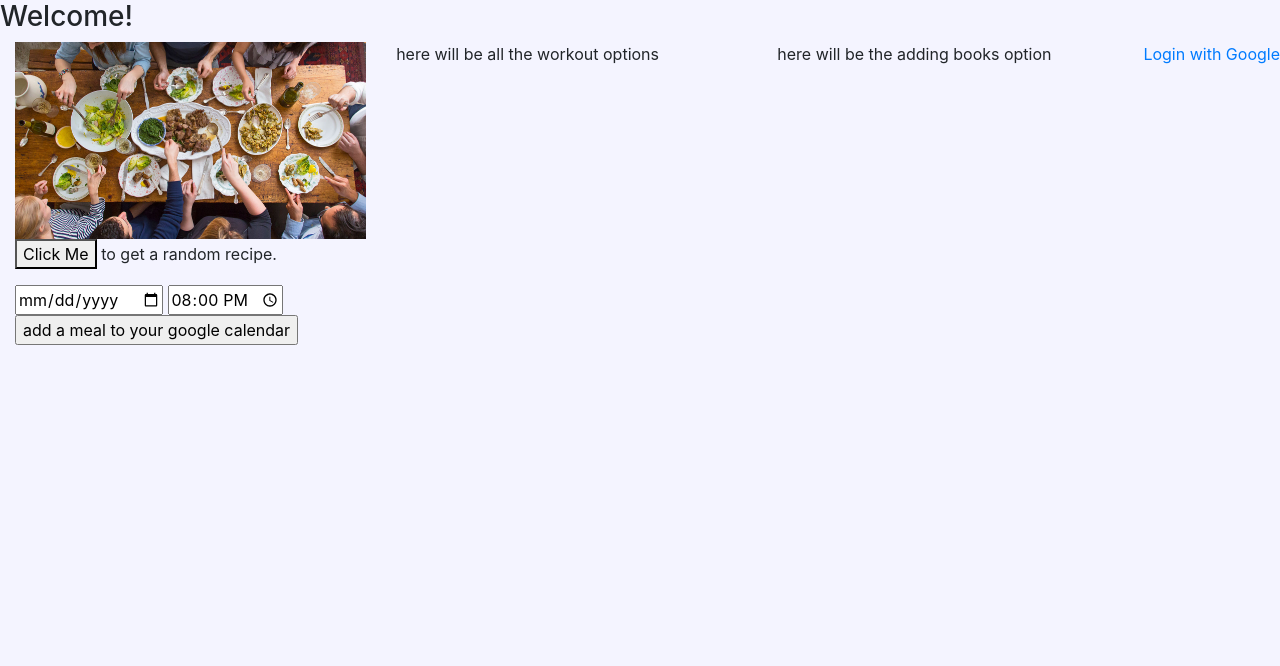
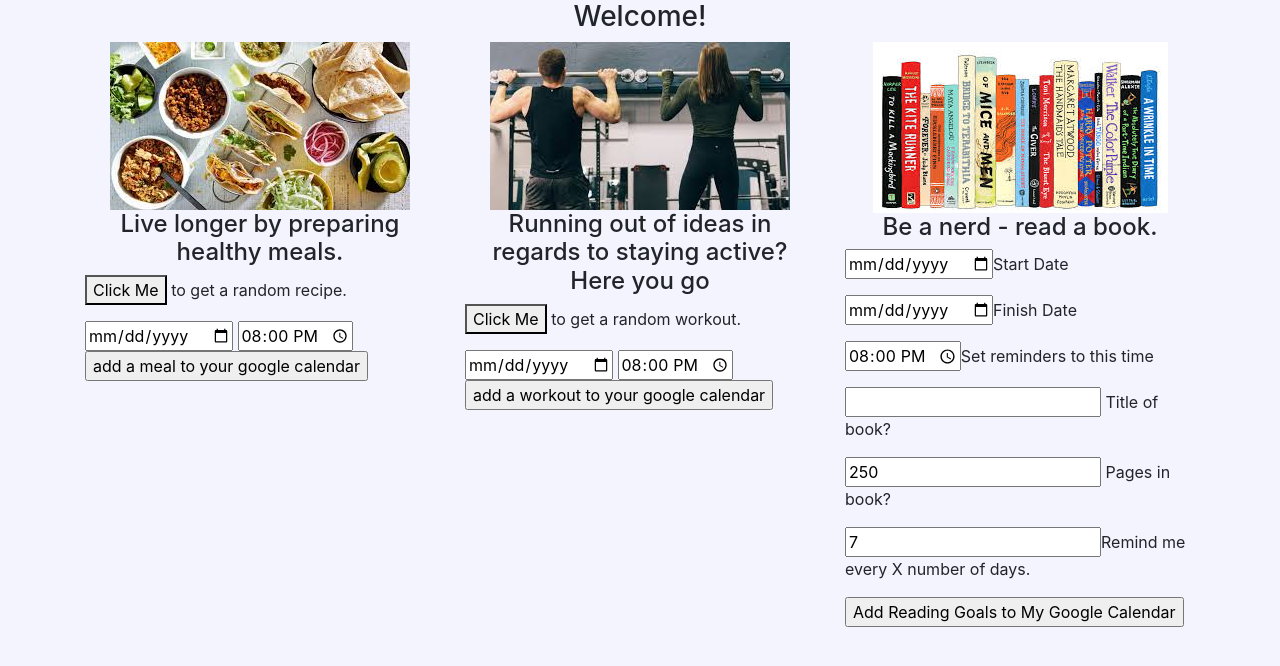
Before and after one commit to hayesmit/eudaemo, a Django app: page / in a window 1280 px wide. Shown: the part 112-778 px from the top of the page. Run offline with Django 3.2, Linux system fonts and the light colour scheme; some libraries are stand-ins or nearby versions.

Commit message:
able to add workout to google calendar, able to add book breakdown to calendar as well

```diff
--- a/meals_app/models.py
+++ b/meals_app/models.py
@@ -15,3 +15,7 @@ class Recipe(models.Model):
 
     def __str__(self):
         return self.name
+
+
+class Workout(models.Model):
+    workout = models.CharField(max_length=10000)
--- /dev/null
+++ b/meals_app/static/meals_app/oneWorkout.js
@@ -0,0 +1,44 @@
+let addWorkout = document.getElementById("One_Workout")
+addWorkout.addEventListener('click', function(e){
+console.log('button pressed')
+fetch('/one_workout', {
+    method: 'GET'
+}).then(function(response){
+    response.json();
+    })
+    .then(function(myjson){
+    console.log(myjson)
+//    myjson = myjson.split(', ');
+//    for line in myjson:
+//        let workout_data = document.createElement('li');
+//        document.getElementById('one_workout_list').appendChild(workout_data);
+})
+})
+
+
+
+//let addMeal = document.getElementById('One_Meal')
+//addMeal.addEventListener('click', function(e){
+//document.getElementById("One_Meal").innerText = 'Add Another Meal';
+//fetch('/one_day', {
+//    method: 'GET'
+//}).then(function(response){
+//    return response.json();
+//    })
+//    .then(function(myjson){
+////        console.log(myjson)
+//    let meal_data = document.createElement('li');
+//    meal_data.innerText = 'Name: ' + myjson['name'] + '  Prep Time: ' + myjson['prep_time'] + '  Cook Time: ' + myjson['cook time'] + '  Servings: ' + myjson['servings']
+//    let meal_shopping_list = document.createElement('li');
+//    meal_shopping_list.innerText = 'Shopping List: ' + myjson['shopping_list'];
+//    let meal_recipe = document.createElement('li');
+//    meal_recipe.innerText = 'Recipe: ' + myjson['recipe'];
+//    let meal_directions = document.createElement('li');
+//    meal_directions.innerText = 'Directions: ' + myjson['instructions'];
+//    document.getElementById('one_meal_lists').appendChild(meal_data);
+//    document.getElementById('one_meal_lists').appendChild(meal_shopping_list);
+//    document.getElementById('one_meal_lists').appendChild(meal_recipe);
+//    document.getElementById('one_meal_lists').appendChild(meal_directions);
+//    document.getElementById('One_Meal').innerText = 'Add Another Meal';
+//})
+//})
--- a/meals_app/static/meals_app/styles.css
+++ b/meals_app/static/meals_app/styles.css
@@ -22,3 +22,29 @@ display:inline;
 #google_login{
 color = blue;
 }
+
+div > img{
+max-width: 100%;
+max-height: 788px;
+}
+
+img{
+display: block;
+  margin-left: auto;
+  margin-right: auto;
+}
+
+h3{
+text-align: center;
+}
+
+
+h4{
+text-align:center;
+}
+
+
+#moveLogin{
+text-align: center;
+color: red;
+}
--- a/meals_app/templates/base.html
+++ b/meals_app/templates/base.html
@@ -8,6 +8,7 @@
     <link rel="stylesheet" href="https://stackpath.bootstrapcdn.com/bootstrap/4.3.1/css/bootstrap.min.css" integrity="sha384-ggOyR0iXCbMQv3Xipma34MD+dH/1fQ784/j6cY/iJTQUOhcWr7x9JvoRxT2MZw1T" crossorigin="anonymous">
     <link rel="stylesheet" type="text/css" href="{% static 'meals_app/styles.css' %}">
     <link rel="icon" href="{% static 'meals_app/logo.png' %}">
+
 </head>
 <body>
 <h1>Eudaemo</h1>
--- a/meals_app/templates/core/home.html
+++ b/meals_app/templates/core/home.html
@@ -11,22 +11,21 @@
 
         {% if user.is_authenticated %}
         <h3>Welcome {{ user.username}}!</h3><br/>
-
-        <a href="{% url 'logout' %}">logout</a>
         {% else %}
         <h3>Welcome!</h3>
-        <a href="{% url 'social:begin' 'google-oauth2' %}">Login with Google</a>
+
         {% endif %}
 
 </div>
 {% endblock %}
 {% block content %}
+<div class="container">
     <div class="row">
-    <div class="col">
-        <img src="{% static 'meals_app/Hero-Dinner-Party.jpg' %}" id="dinner_table"  width="100%">
+        <div class="col-sm-4">
+            <img src="{% static 'meals_app/dinner-party.jpg' %}"  >
+            <h4>Live longer by preparing healthy meals.</h4>
             <p ><button id="One_Meal">Click Me</button> to get a random recipe.</p>
                 <ul id="one_meal_lists">
-
                 </ul>
 
             <form action="{% url 'meals_app:add_meal' %}" method="post">
@@ -37,11 +36,40 @@
             </form>
             <script src="{% static 'meals_app/oneMeal.js' %}"></script>
         </div>
-    <div class="col">
-      <p>here will be all the workout options</p>
+
+
+        <div class="col-sm-4">
+            <img src="{% static 'meals_app/workout.jpg' %}">
+            <h4>Running out of ideas in regards to staying active? Here you go</h4>
+            <p ><button id="One_Workout">Click Me</button> to get a random workout.</p>
+            <ul id="one_workout_list">
+            </ul>
+            <form action="{% url 'meals_app:add_workout' %}" method="post">
+                {% csrf_token %}
+                <input type="date" name="workoutCalDate">
+                <input type="time" name="workoutCalTime" value="20:00">
+                <input type="submit" value="add a workout to your google calendar">
+            </form>
+            <script src="{% static 'meals_app/oneWorkout.js' %}"></script>
+
         </div>
-    <div class="col">
-        <p>here will be the adding books option</p>
+        <div class="col-sm-4">
+            <img src="{% static 'meals_app/books.jpg' %}">
+            <h4>Be a nerd - read a book.</h4>
+            <form action="{% url 'meals_app:add_book' %}" method="post">
+                {% csrf_token %}
+                <p><input type="date" name="bookStartDate">Start Date</p>
+                <p><input type="date" name="bookFinishDate">Finish Date</p>
+                <p><input type="time" name="bookReminderTime" value="20:00">Set reminders to this time</p>
+                <p><input type="text" name="title"> Title of book?</p>
+                <p><input type="number" name="pages" value="250"> Pages in book?</p>
+                <p><input type="number" name="reminderFrequency" value="7">Remind me every X number of days.</p>
+                <input type="submit" value="Add Reading Goals to My Google Calendar">
+            </form>
+            <script src="{% static 'meals_app/books.js' %}"></script>
+
+
+        </div>
     </div>
 </div>
 {% endblock %}
--- a/meals_app/urls.py
+++ b/meals_app/urls.py
@@ -6,6 +6,9 @@ app_name = "meals_app"
 urlpatterns = [
     path('', views.home, name='home'),
     path('add_meal', views.add_meal, name='add_meal'),
+    path('add_workout', views.add_workout, name='add_workout'),
     path('one_day', views.one_day, name='one_day'),
+    path('one_workout', views.one_workout, name='one_workout'),
+    path('add_book', views.add_book, name='add_book'),
 ]
 # posibly need to add asView to the end of views
--- a/meals_app/views.py
+++ b/meals_app/views.py
@@ -4,8 +4,9 @@ from googleapiclient.discovery import build
 from django.contrib.auth.decorators import login_required
 from oauth2client import file, client
 import datetime
+from datetime import datetime, timedelta, date
 import random
-from .models import Recipe
+from .models import Recipe, Workout
 from django.shortcuts import get_object_or_404
 from django.core import serializers
 from django.http import JsonResponse
@@ -29,14 +30,12 @@ def add_meal(request):
     time[0] = str(int(time[0])+1)
     # print('time changed to')
     # print(time)
-
     # if i decide to add the  shopping list to the previous sunday this will be helpful
     # parsDate = query['calDate']
     # parsDate = parsDate.split('-')
     # print('parsDate is ' + parsDate[0])
     # print(datetime.datetime.today().weekday())
     # print(datetime.datetime(int(parsDate[0]), int(parsDate[1]), int(parsDate[2]), 9, 51, 47, 244794).weekday())
-
     social = request.user.social_auth.get(provider='google-oauth2')
     access_token = social.extra_data['access_token']
     credentials = client.AccessTokenCredentials(access_token, 'eudaemo')
@@ -60,3 +59,152 @@ def one_day(request):
     meal_details = get_object_or_404(Recipe, pk=random_meal)
     data = {'cook time': meal_details.cook_time, 'name': meal_details.name, 'shopping_list': meal_details.shopping_list, 'instructions': meal_details.instructions, 'prep_time': meal_details.prep_time, 'servings': meal_details.servings, 'recipe': meal_details.ingredients}
     return JsonResponse(data)
+
+
+def one_workout(request):
+    random_workout = random.randint(1, 62)
+    workout_details = get_object_or_404(Workout, pk=random_workout)
+    data = {'workout': workout_details.workout}
+    return JsonResponse(data)
+
+
+@login_required
+def add_workout(request):
+    # if request.user.is_authenticated:
+        random_workout = random.randint(1, 62)
+        workout_details = get_object_or_404(Workout, pk=random_workout)
+        print(workout_details.workout)
+        query = request.POST
+        # print(query)
+        print('this is the calDate')
+        print((query['workoutCalDate']))
+        time = query['workoutCalTime'].split(':')
+        time[0] = str(int(time[0])+1)
+        social = request.user.social_auth.get(provider='google-oauth2')
+        access_token = social.extra_data['access_token']
+        credentials = client.AccessTokenCredentials(access_token, 'eudaemo')
+        GMT_OFF = '-07:00'
+        EVENT = {
+            'summary': "Today's Workout",
+            'start': {'dateTime': str(query['workoutCalDate'])+'T' + query['workoutCalTime'] + ':00%s' % GMT_OFF},
+            'end': {'dateTime': str(query['workoutCalDate'])+'T' + time[0] + ':' + time[1] + ':00%s' % GMT_OFF},
+            'description': 'Workout: ' + workout_details.workout
+        }
+        service = build('calendar', 'v3', credentials=credentials)
+        event = service.events().insert(calendarId='primary', body=EVENT).execute()
+        print(event)
+        return render(request, 'core/home.html')
+    # else:
+    #     return render(request, 'registration/login.html')
+
+
+@login_required
+def add_book(request):
+    query = request.POST
+    title = query['title']
+    startDate = query['bookStartDate']
+    bookFinishDate = query['bookFinishDate']
+    frequency = query['reminderFrequency']
+    pages = int(query['pages'])
+    start = datetime.strptime(startDate, "%Y-%m-%d")
+    # print('start date: ' + str(start))
+    # print(start + timedelta(days=1)) to add days to start day
+    # print(query['bookFinishDate'])
+    finish = datetime.strptime(bookFinishDate, "%Y-%m-%d")
+    totalTime = 0
+    while start + timedelta(days=totalTime) != finish:
+        totalTime += 1
+    totalTime += 1
+    # print(totalTime)
+    PPD = pages/totalTime
+    # print(PPD)
+    better_date = str(start)
+    # print('better date: ' + better_date)
+    better_date = better_date.split(' ')
+    # print('new better_date: ' + better_date[0])
+    start_adding_goals = 0
+    while start_adding_goals < totalTime + int(frequency):
+        # day_adding_goal = start +timedelta(days=start_adding_goals)
+        if start_adding_goals == 0:
+            time = query['bookReminderTime'].split(':')
+            time[0] = str(int(time[0])+1)
+            social = request.user.social_auth.get(provider='google-oauth2')
+            access_token = social.extra_data['access_token']
+            credentials = client.AccessTokenCredentials(access_token, 'eudaemo')
+            GMT_OFF = '-07:00'
+            EVENT = {
+                'summary': "Start reading " + title,
+                'start': {'dateTime': str(query['bookStartDate'])+'T' + query['bookReminderTime'] + ':00%s' % GMT_OFF},
+                'end': {'dateTime': str(query['bookStartDate'])+'T' + time[0] + ':' + time[1] + ':00%s' % GMT_OFF},
+                'description': 'Today is the day you planned on starting to read the book ' + title + '. Good luck completing it before ' + bookFinishDate + "."
+            }
+            service = build('calendar', 'v3', credentials=credentials)
+            event = service.events().insert(calendarId='primary', body=EVENT).execute()
+            print(event)
+            start_adding_goals = start_adding_goals + int(frequency)
+        elif start_adding_goals >= totalTime:
+            time = query['bookReminderTime'].split(':')
+            time[0] = str(int(time[0])+1)
+            social = request.user.social_auth.get(provider='google-oauth2')
+            access_token = social.extra_data['access_token']
+            credentials = client.AccessTokenCredentials(access_token, 'eudaemo')
+            GMT_OFF = '-07:00'
+            EVENT = {
+                'summary': title + ' Finished',
+                'start': {'dateTime': str(query['bookFinishDate'])+'T' + query['bookReminderTime'] + ':00%s' % GMT_OFF},
+                'end': {'dateTime': str(query['bookFinishDate'])+'T' + time[0] + ':' + time[1] + ':00%s' % GMT_OFF},
+                'description': 'If you are able to finish ' + title + ' before the end of today you have achieved your goal'
+            }
+            service = build('calendar', 'v3', credentials=credentials)
+            event = service.events().insert(calendarId='primary', body=EVENT).execute()
+            print(event)
+            return render(request, 'core/home.html')
+        elif start_adding_goals < totalTime:
+            time = query['bookReminderTime'].split(':')
+            time[0] = str(int(time[0])+1)
+            page_goal = str(int(round(start_adding_goals * PPD)))
+            google_date = start + timedelta(days=start_adding_goals)
+            google_date = str(google_date).split(" ")
+            google_date = google_date[0]
+            print('google date is:' + google_date)
+            social = request.user.social_auth.get(provider='google-oauth2')
+            access_token = social.extra_data['access_token']
+            credentials = client.AccessTokenCredentials(access_token, 'eudaemo')
+            GMT_OFF = '-07:00'
+            EVENT = {
+                'summary': title + ' page: ' + page_goal,
+                'start': {'dateTime': google_date+'T' + query['bookReminderTime'] + ':00%s' % GMT_OFF},
+                'end': {'dateTime': google_date+'T' + time[0] + ':' + time[1] + ':00%s' % GMT_OFF},
+                'description': 'If you are at page ' + page_goal + ' by the end of today, then you are on track for completing ' + title + ' before ' + bookFinishDate + '.'
+            }
+            service = build('calendar', 'v3', credentials=credentials)
+            event = service.events().insert(calendarId='primary', body=EVENT).execute()
+            print(event)
+            start_adding_goals = start_adding_goals + int(frequency)
+    return render(request, 'core/home.html')
+
+
+    # reminderFrequency = query['reminderFrequency']
+    # bookReminderTime = query['bookReminderTime']
+    # startDay =
+    # while totalTime
+
+#     > s = '2004/03/30'
+# >>> date = datetime.strptime(s, "%Y/%m/%d")
+# >>> modified_date = date + timedelta(days=1)
+# >>> datetime.strftime(modified_date, "%Y/%m/%d")
+# '2004/03/31'
+
+
+
+
+     # <form action="{% url 'meals_app:add_book' %}" method="post">
+    #                 {% csrf_token %}
+    #                 <p><input type="date" name="bookStartDate">Start Date</p>
+    #                 <p><input type="date" name="bookFinishDate">Finish Date</p>
+    #                 <p><input type="time" name="bookReminderTime" value="20:00">Set reminders to this time</p>
+    #                 <p><input type="number" name="title"> Title of book?</p>
+    #                 <p><input type="number" name="pages" value="250"> Pages in book?</p>
+    #                 <p><input type="number" name="reminderFrequency" value="7">Remind me every X number of days.</p>
+    #                 <input type="submit" value="Add Reading Goals to My Google Calendar">
+    #             </form>
```
Also changed, not shown: meals_app/addingWorkouts.py (+32 -55 lines), meals_app/templates/registration/login.html (+1 -8 lines), db.sqlite3, meals_app/migrations/0002_workout.py (added), meals_app/static/meals_app/books.jpg (added), meals_app/static/meals_app/books.js (added), meals_app/static/meals_app/dinner-party.jpg (added), meals_app/static/meals_app/oneMeal.js (line endings or trailing spaces), meals_app/static/meals_app/workout.jpg (added). Lines whose indentation alone changed are shown as unchanged.
